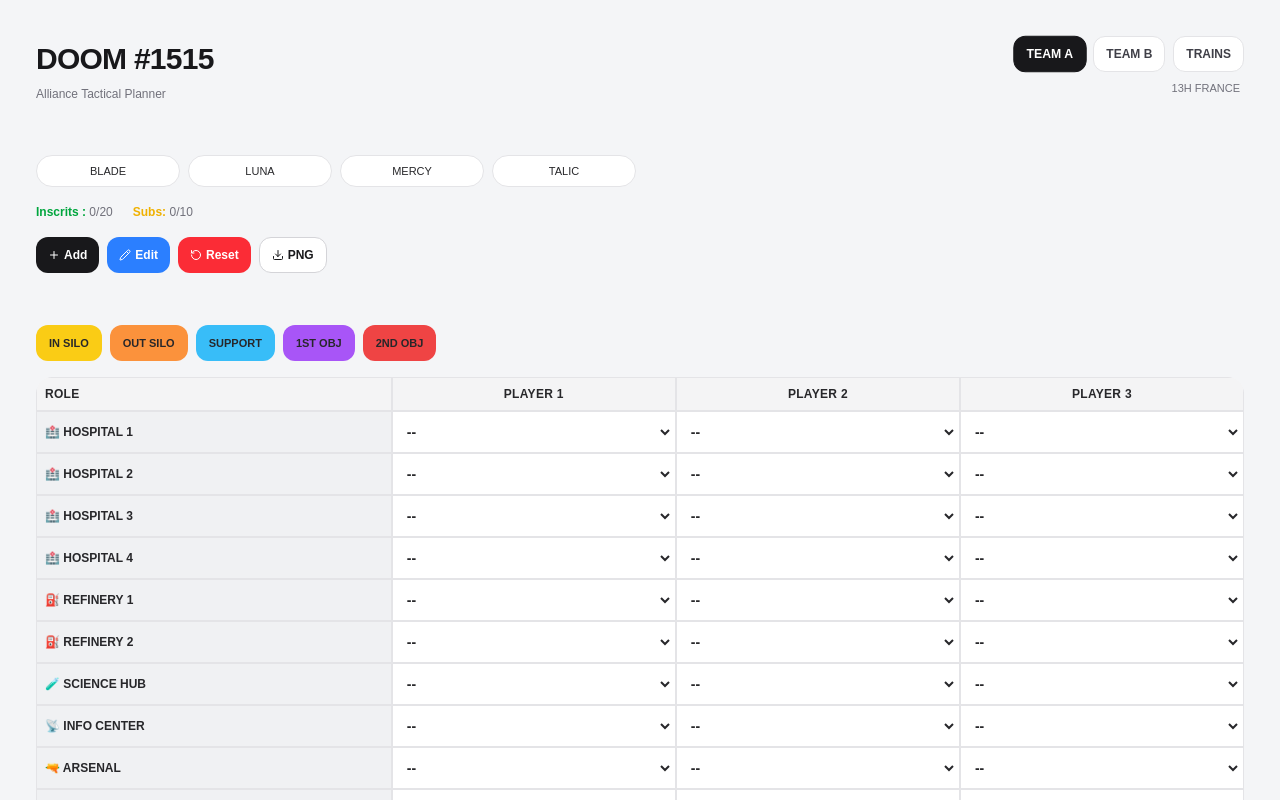
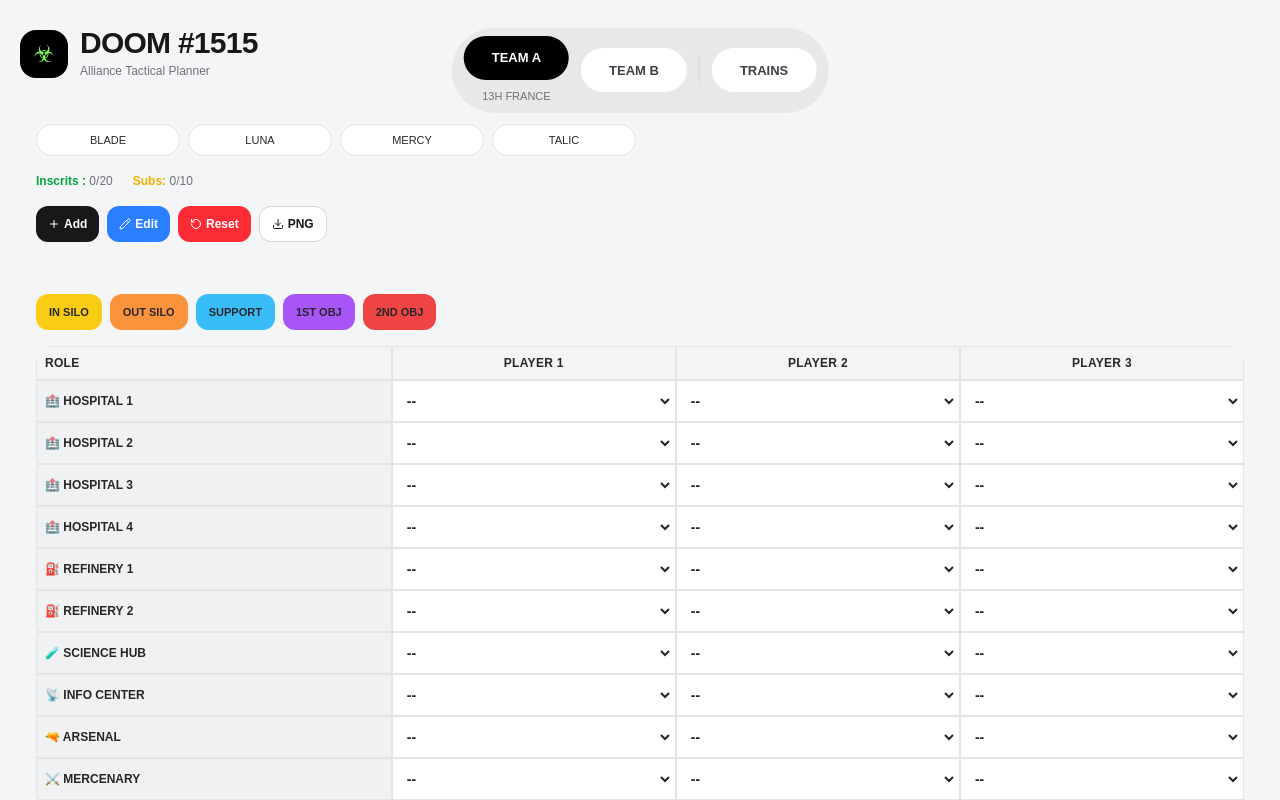
Before and after one commit to shnoonj/doom-planner, a Next.js app: page / in a window 1280 px wide. Shown: the top 800 px of the page. Built offline with nearby package versions, Linux system fonts and the light colour scheme; no server answers; the database is empty.

Commit message:
UI update V17

```diff
--- a/app/page.tsx
+++ b/app/page.tsx
@@ -396,10 +396,21 @@ export default function Page() {
     <div className="min-h-screen bg-[#f4f5f7] text-zinc-800 p-3 md:p-5">
       <div className="max-w-7xl mx-auto space-y-5">
 
-        <div className="flex items-start justify-between px-4 py-4">
+<div className="w-full py-2">
+
+  <div className="relative flex items-start justify-between">
+
+    {/* LEFT */}
+    <div className="flex items-center gap-3 shrink-0">
+
+      <div className="w-12 h-12 rounded-2xl bg-black flex items-center justify-center">
+        <span className="text-[#7CFF5B] text-2xl">
+          ☣
+        </span>
+      </div>
 
       <div>
-            <h1 className="text-[30px] font-black tracking-tight text-zinc-900">
+        <h1 className="text-[30px] font-black tracking-tight text-zinc-900 leading-none">
           DOOM #1515
         </h1>
 
@@ -407,48 +418,126 @@ export default function Page() {
           Alliance Tactical Planner
         </p>
       </div>
-
-          <div className="flex flex-col items-end gap-2">
-
-            <div className="flex gap-2">
-
-              {[
-                ["A", "TEAM A"],
-                ["B", "TEAM B"],
-                ["C", "TRAINS"],
-              ].map(([key, label]) => (
-                <button
-                  key={key}
-                  onClick={() =>
-                    setActiveTab(key as any)
-                  }
-                  className={`
-                    h-9
-                    px-3
-                    rounded-xl
-                    text-[12px]
-                    font-bold
-                    transition-all
-                    duration-150
-                    border
-                    whitespace-nowrap
-                    ${activeTab === key
-                      ? "bg-zinc-900 text-white border-zinc-900 scale-[1.02]"
-                      : "bg-white text-zinc-700 border-zinc-200 hover:border-zinc-300 hover:bg-zinc-50"
-                    }
-                  `}
-                >
-                  {label}
-                </button>
-              ))}
     </div>
 
-            <div className="text-[11px] text-zinc-500 font-medium pr-1">
+    {/* DESKTOP NAV */}
+    <div className="absolute left-1/2 -translate-x-1/2 hidden md:flex flex-col items-center">
+
+      <div className="flex items-center gap-3 bg-[#E8E8E8] rounded-full px-3 py-2">
+
+        {/* TEAM A */}
+        <div className="flex flex-col items-center">
+          <button
+            onClick={() => setActiveTab("A")}
+            className={`h-11 px-7 rounded-full text-[13px] font-semibold transition ${
+              activeTab === "A"
+                ? "bg-black text-white"
+                : "bg-white text-zinc-700"
+            }`}
+          >
+            TEAM A
+          </button>
+
+          {activeTab === "A" && (
+            <span className="text-[11px] text-zinc-500 mt-2">
+              13H FRANCE
+            </span>
+          )}
+        </div>
+
+        {/* TEAM B */}
+        <div className="flex flex-col items-center">
+          <button
+            onClick={() => setActiveTab("B")}
+            className={`h-11 px-7 rounded-full text-[13px] font-semibold transition ${
+              activeTab === "B"
+                ? "bg-black text-white"
+                : "bg-white text-zinc-700"
+            }`}
+          >
+            TEAM B
+          </button>
+
+          {activeTab === "B" && (
+            <span className="text-[11px] text-zinc-500 mt-2">
+              22H FRANCE
+            </span>
+          )}
+        </div>
+
+        {/* separator */}
+        <div className="w-px h-6 bg-zinc-300" />
+
+        {/* TRAINS */}
+        <div className="flex flex-col items-center">
+          <button
+            onClick={() => setActiveTab("C")}
+            className={`h-11 px-7 rounded-full text-[13px] font-semibold transition ${
+              activeTab === "C"
+                ? "bg-black text-white"
+                : "bg-white text-zinc-700"
+            }`}
+          >
+            TRAINS
+          </button>
+
+          {activeTab === "C" && (
+            <span className="text-[11px] text-zinc-500 mt-2">
+              TRAIN SCHEDULE
+            </span>
+          )}
+        </div>
+      </div>
+    </div>
+  </div>
+
+  {/* MOBILE NAV */}
+  <div className="md:hidden mt-5">
+
+    <div className="flex items-center gap-2 bg-[#E8E8E8] rounded-full p-2">
+
+      <button
+        onClick={() => setActiveTab("A")}
+        className={`flex-1 h-11 rounded-full text-[12px] font-semibold transition ${
+          activeTab === "A"
+            ? "bg-black text-white"
+            : "bg-white text-zinc-700"
+        }`}
+      >
+        TEAM A
+      </button>
+
+      <button
+        onClick={() => setActiveTab("B")}
+        className={`flex-1 h-11 rounded-full text-[12px] font-semibold transition ${
+          activeTab === "B"
+            ? "bg-black text-white"
+            : "bg-white text-zinc-700"
+        }`}
+      >
+        TEAM B
+      </button>
+
+      <button
+        onClick={() => setActiveTab("C")}
+        className={`flex-1 h-11 rounded-full text-[12px] font-semibold transition ${
+          activeTab === "C"
+            ? "bg-black text-white"
+            : "bg-white text-zinc-700"
+        }`}
+      >
+        TRAINS
+      </button>
+    </div>
+
+    <div className="flex justify-center mt-2">
+      <span className="text-[11px] text-zinc-500">
         {activeTab === "A"
           ? "13H FRANCE"
           : activeTab === "B"
           ? "22H FRANCE"
           : "TRAIN SCHEDULE"}
+      </span>
     </div>
   </div>
 </div>
```
Lines whose indentation alone changed are shown as unchanged.
